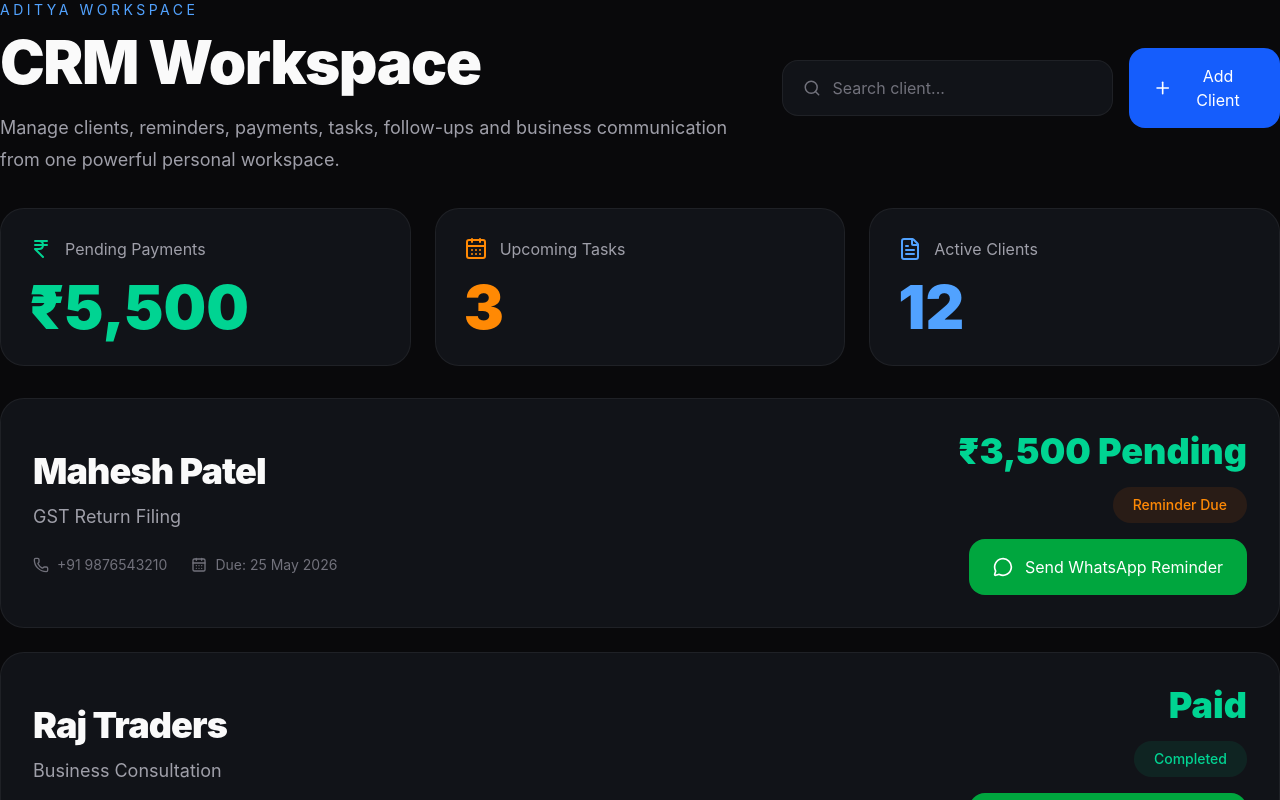
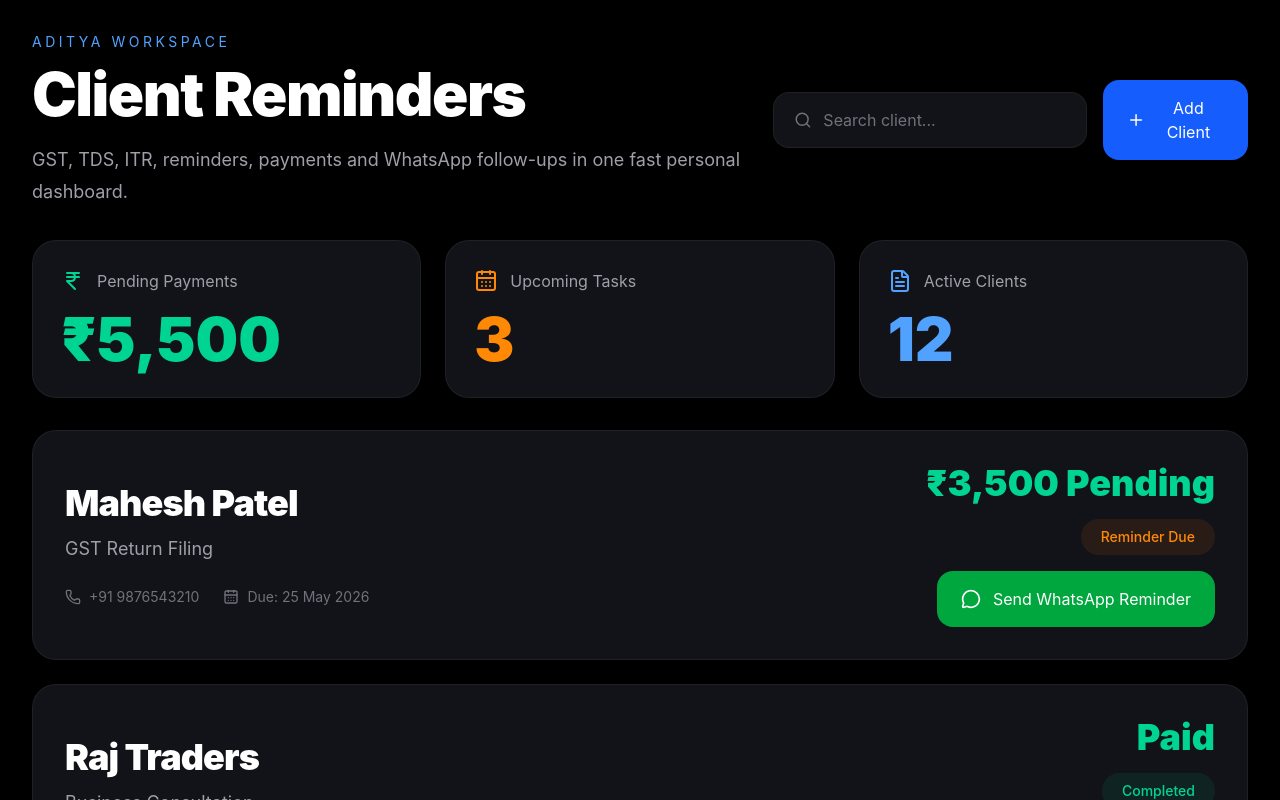
Before and after one commit to adityachavea-art/chavda-os, a Next.js app: page /crm in a window 1280 px wide. Shown: the top 800 px of the page. Built offline with nearby package versions, Linux system fonts and the light colour scheme.

Commit message:
final fixed crm

```diff
--- a/src/app/crm/page.tsx
+++ b/src/app/crm/page.tsx
@@ -39,9 +39,7 @@ const clients = [
 
 export default function CRMPage() {
   return (
-    <div className="space-y-8">
-
-      {/* HEADER */}
+    <div className="space-y-8 p-8 bg-black min-h-screen text-white">
 
       <div className="flex flex-col gap-8 xl:flex-row xl:items-center xl:justify-between">
 
@@ -51,96 +49,71 @@ export default function CRMPage() {
           </p>
 
           <h1 className="mt-3 text-6xl font-black tracking-tight">
-            CRM Workspace
+            Client Reminders
           </h1>
 
           <p className="mt-5 max-w-3xl text-lg leading-8 text-zinc-400">
-            Manage clients, reminders, payments, tasks,
-            follow-ups and business communication from one
-            powerful personal workspace.
+            GST, TDS, ITR, reminders, payments and WhatsApp follow-ups
+            in one fast personal dashboard.
           </p>
         </div>
 
         <div className="flex items-center gap-4">
 
           <div className="flex h-14 w-[340px] items-center gap-3 rounded-2xl border border-white/[0.06] bg-[#111318] px-5">
-
             <Search className="h-5 w-5 text-zinc-500" />
 
             <input
               placeholder="Search client..."
               className="w-full bg-transparent text-sm outline-none placeholder:text-zinc-500"
             />
-
           </div>
 
           <button className="flex items-center gap-2 rounded-2xl bg-blue-600 px-6 py-4 text-sm font-medium text-white transition hover:bg-blue-500">
-
             <Plus className="h-5 w-5" />
-
             Add Client
-
           </button>
 
         </div>
 
       </div>
 
-      {/* STATS */}
-
       <div className="grid grid-cols-1 gap-6 md:grid-cols-3">
 
         <div className="rounded-3xl border border-white/[0.06] bg-[#111318] p-7">
-
           <div className="flex items-center gap-3 text-emerald-400">
             <IndianRupee className="h-6 w-6" />
-
-            <p className="text-zinc-400">
-              Pending Payments
-            </p>
+            <p className="text-zinc-400">Pending Payments</p>
           </div>
 
           <h2 className="mt-4 text-6xl font-black text-emerald-400">
             ₹5,500
           </h2>
-
         </div>
 
         <div className="rounded-3xl border border-white/[0.06] bg-[#111318] p-7">
-
           <div className="flex items-center gap-3 text-orange-400">
             <CalendarDays className="h-6 w-6" />
-
-            <p className="text-zinc-400">
-              Upcoming Tasks
-            </p>
+            <p className="text-zinc-400">Upcoming Tasks</p>
           </div>
 
           <h2 className="mt-4 text-6xl font-black text-orange-400">
             3
           </h2>
-
         </div>
 
         <div className="rounded-3xl border border-white/[0.06] bg-[#111318] p-7">
-
           <div className="flex items-center gap-3 text-blue-400">
             <FileText className="h-6 w-6" />
-
-            <p className="text-zinc-400">
-              Active Clients
-            </p>
+            <p className="text-zinc-400">Active Clients</p>
           </div>
 
           <h2 className="mt-4 text-6xl font-black text-blue-400">
             12
           </h2>
-
         </div>
 
       </div>
-
-      {/* CLIENT LIST */}
 
       <div className="space-y-6">
 
@@ -148,12 +121,10 @@ export default function CRMPage() {
 
           <div
             key={client.name}
-            className="rounded-3xl border border-white/[0.06] bg-[#111318] p-8 transition hover:border-blue-500/20 hover:bg-[#141821]"
+            className="rounded-3xl border border-white/[0.06] bg-[#111318] p-8"
           >
 
             <div className="flex flex-col gap-8 xl:flex-row xl:items-center xl:justify-between">
-
-              {/* LEFT */}
 
               <div>
 
@@ -168,26 +139,18 @@ export default function CRMPage() {
                 <div className="mt-6 flex flex-wrap items-center gap-6 text-sm text-zinc-500">
 
                   <div className="flex items-center gap-2">
-
                     <Phone className="h-4 w-4" />
-
                     {client.phone}
-
                   </div>
 
                   <div className="flex items-center gap-2">
-
                     <CalendarDays className="h-4 w-4" />
-
                     Due: {client.due}
-
                   </div>
 
                 </div>
 
               </div>
-
-              {/* RIGHT */}
 
               <div className="flex flex-col items-start gap-4 xl:items-end">
 
```
